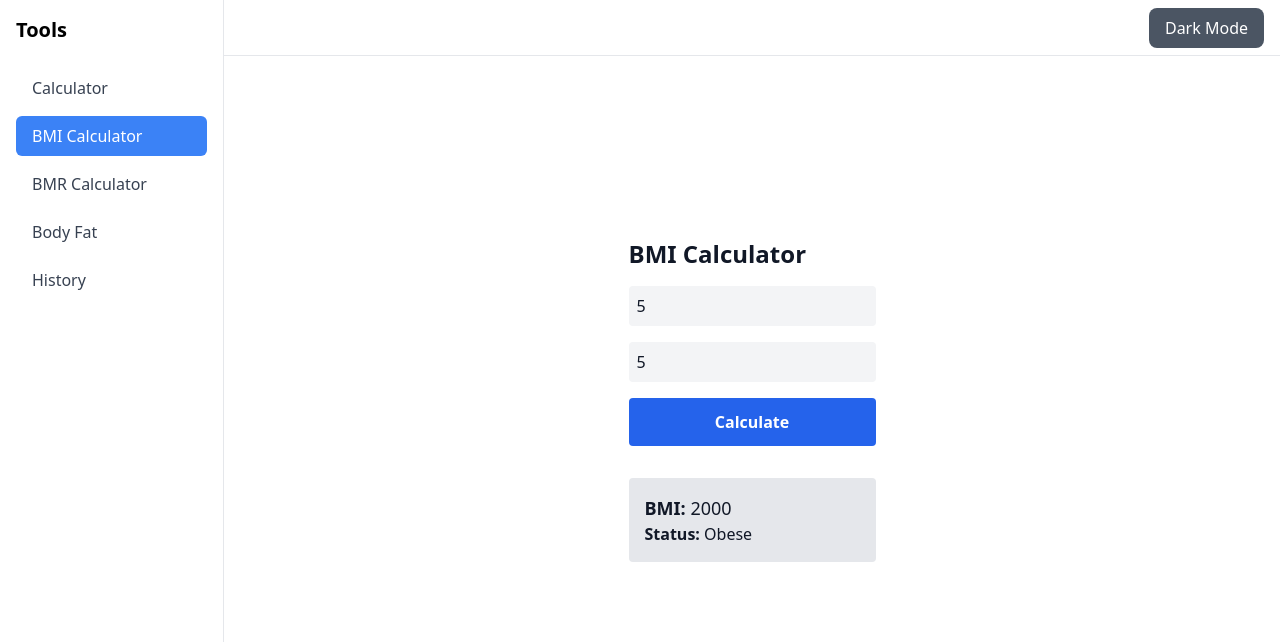
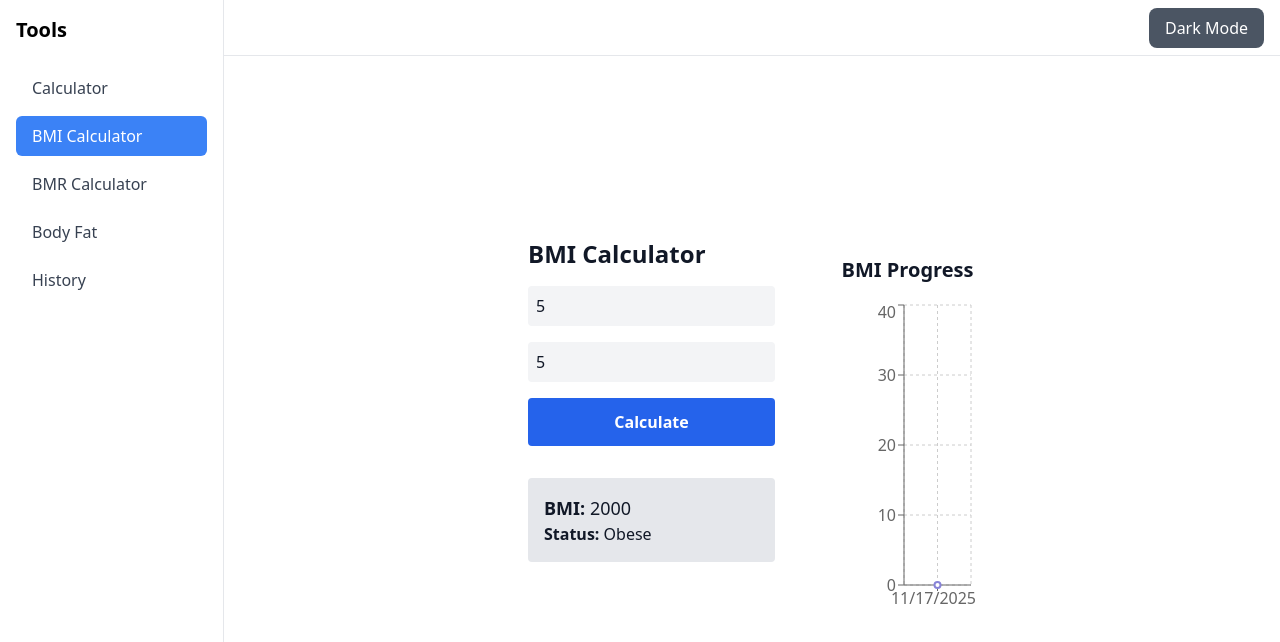
Before and after one commit to mahdieh80hn/react-calculator, a React (Create React App) app: page /bmi in a window 1280 px wide. Both pictures are taken after typing "5", "5" into the empty fields and a click on the button "Calculate". Shown: the top 642 px of the page. Built offline with nearby package versions, Linux system fonts and the light colour scheme.

Commit message:
feat (BMI): BMI progress chart

```diff
--- a/package.json
+++ b/package.json
@@ -9,8 +9,10 @@
     "@testing-library/user-event": "^13.5.0",
     "react": "^19.2.0",
     "react-dom": "^19.2.0",
+    "react-is": "^19.2.3",
     "react-router-dom": "^7.10.1",
     "react-scripts": "5.0.1",
+    "recharts": "^3.5.1",
     "web-vitals": "^2.1.4"
   },
   "scripts": {
--- a/src/components/BMI/BMI.jsx
+++ b/src/components/BMI/BMI.jsx
@@ -1,9 +1,12 @@
 import useBMI from '../../hooks/bmi/useBMI'
+import BMIChart from './BMIChart'
 
 export default function BMI() {
-    const {weight, setWeight, height, setHeight, bmi, status, calculateBMI} = useBMI()
+    const { weight, setWeight, height, setHeight, bmi, status, calculateBMI } = useBMI()
     return (
-        <div><h1 className="text-2xl font-bold mb-4">BMI Calculator</h1>
+        <div className='flex gap-16 items-center justify-center w-full px-72'>
+            <div >
+            <h1 className="text-2xl font-bold mb-4">BMI Calculator</h1>
             <div className="flex flex-col gap-4">
                 <input
                     type="number"
@@ -39,5 +42,7 @@ export default function BMI() {
                 )}
             </div>
         </div>
+            <BMIChart/>
+        </div>
     )
 }
--- /dev/null
+++ b/src/components/BMI/BMIChart.jsx
@@ -0,0 +1,26 @@
+import { useBMIHistory } from "../../context/BMIHistoryContext"
+import { LineChart, Line, CartesianGrid, XAxis, YAxis, Tooltip, ResponsiveContainer } from 'recharts'
+
+export default function BMIChart() {
+    const { bmiHistory } = useBMIHistory()
+
+    if (bmiHistory.length === 0) {
+        return <p className="text-center mt-10 opacity-70">No BMI history yet...</p>
+    }
+    console.log("BMI HISTORY:", bmiHistory);
+
+    return (
+        <div className="w-full h-80 mt-8">
+            <h3 className="text-xl font-bold text-center mb-4">BMI Progress</h3>
+            <ResponsiveContainer width="100%" height="100%">
+                <LineChart data={bmiHistory}>
+                    <Line type="monotone" dataKey="bmi" stroke="#8884d8" strokeWidth={2} />
+                    <CartesianGrid strokeDasharray="3 3" />
+                    <XAxis dataKey="date" />
+                    <YAxis domain={[10, 40]} />
+                    <Tooltip />
+                </LineChart>
+            </ResponsiveContainer>
+        </div>
+    )
+}
--- a/src/context/BMIHistoryContext.jsx
+++ b/src/context/BMIHistoryContext.jsx
@@ -14,13 +14,13 @@ export default function BMIHistoryProvider({children}) {
     const addBMIRecord = (bmi) => {
         const record = {
             id: crypto.randomUUID,
-            date: new Date().toLocaleDateString,
+            date: new Date().toLocaleDateString(),
             bmi: Number(bmi)
         }
         setBmiHistory((prev) => [...prev, record])
     }
   return (
-    <BMIHistoryContext.Provider value={{history, addBMIRecord}}>
+    <BMIHistoryContext.Provider value={{ bmiHistory, addBMIRecord}}>
         {children}
     </BMIHistoryContext.Provider>
   )
--- a/src/hooks/bmi/useBMI.js
+++ b/src/hooks/bmi/useBMI.js
@@ -1,12 +1,16 @@
+import { useBMIHistory } from "../../context/BMIHistoryContext"
 import useBMILogic from "./useBMILogic"
 import useBMIState from "./useBMIState"
 
 export default function useBMI() {
 
-    const state = useBMIState()
-    const {calculateBMI} = useBMILogic({
-      ...state
-    })
+  const state = useBMIState()
+  const { addBMIRecord } = useBMIHistory()
+
+  const { calculateBMI } = useBMILogic({
+    ...state,
+    addBMIRecord
+  })
   return ({
     ...state,
     calculateBMI
--- a/src/hooks/bmi/useBMILogic.js
+++ b/src/hooks/bmi/useBMILogic.js
@@ -6,7 +6,8 @@ export default function useBMILogic({
         setBmi,
         setHeight,
         setWeight,
-        setStatus
+        setStatus,
+        addBMIRecord
     }) {
     const calculateBMI = () => {
         const w = parseFloat(weight)
@@ -30,6 +31,7 @@ export default function useBMILogic({
         else s = "Obese"
 
         setStatus(s)
+        addBMIRecord(bmi)
     }
   return ({
     calculateBMI
--- a/src/index.js
+++ b/src/index.js
@@ -4,13 +4,16 @@ import App from "./App";
 import "./index.css";
 import { ThemeProvider } from "./context/ThemeContext";
 import { HistoryProvider } from "./context/HistoryContext";
+import BMIHistoryProvider from "./context/BMIHistoryContext";
 
 const root = ReactDOM.createRoot(document.getElementById("root"));
 root.render(
   <React.StrictMode>
     <ThemeProvider>
       <HistoryProvider>
-        <App />
+        <BMIHistoryProvider>
+          <App />
+        </BMIHistoryProvider>
       </HistoryProvider>
     </ThemeProvider>
   </React.StrictMode>
```
Also changed, not shown: 1 other file (tests, documents, lock files or other folders).
